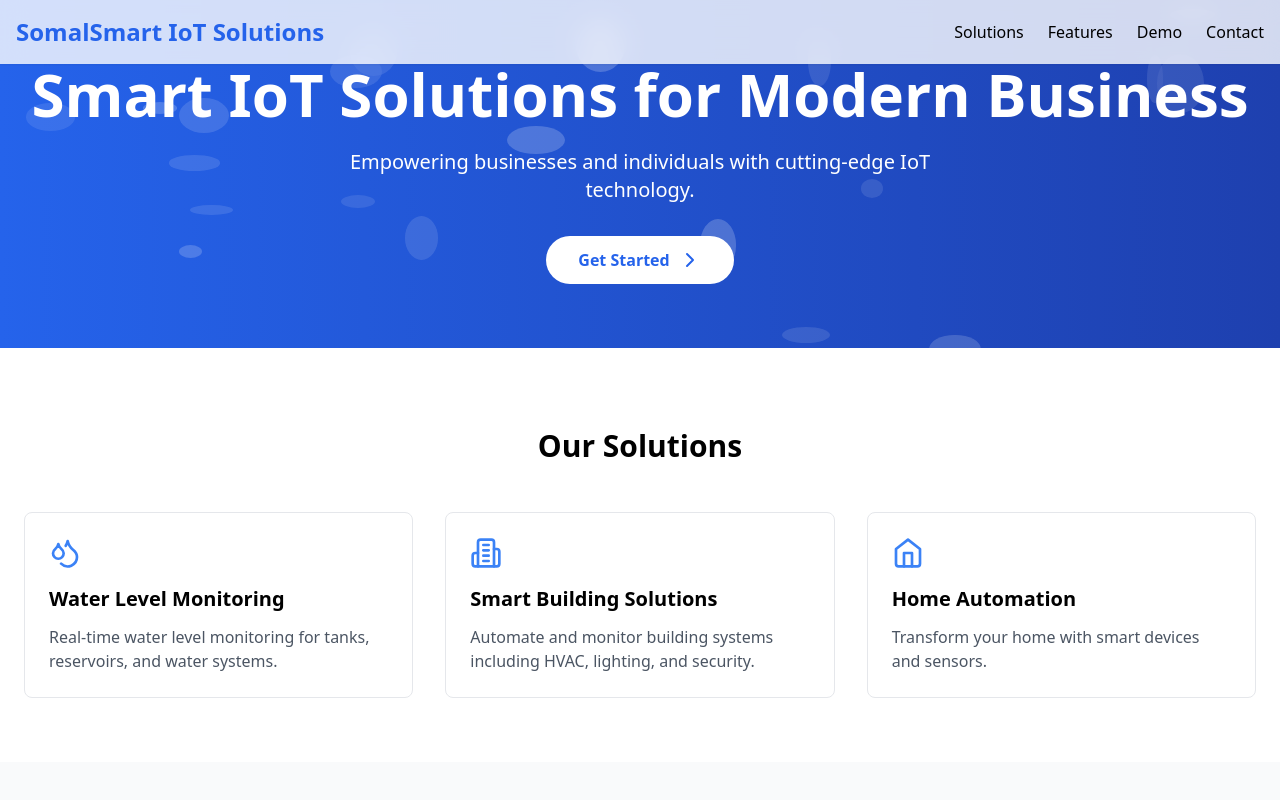
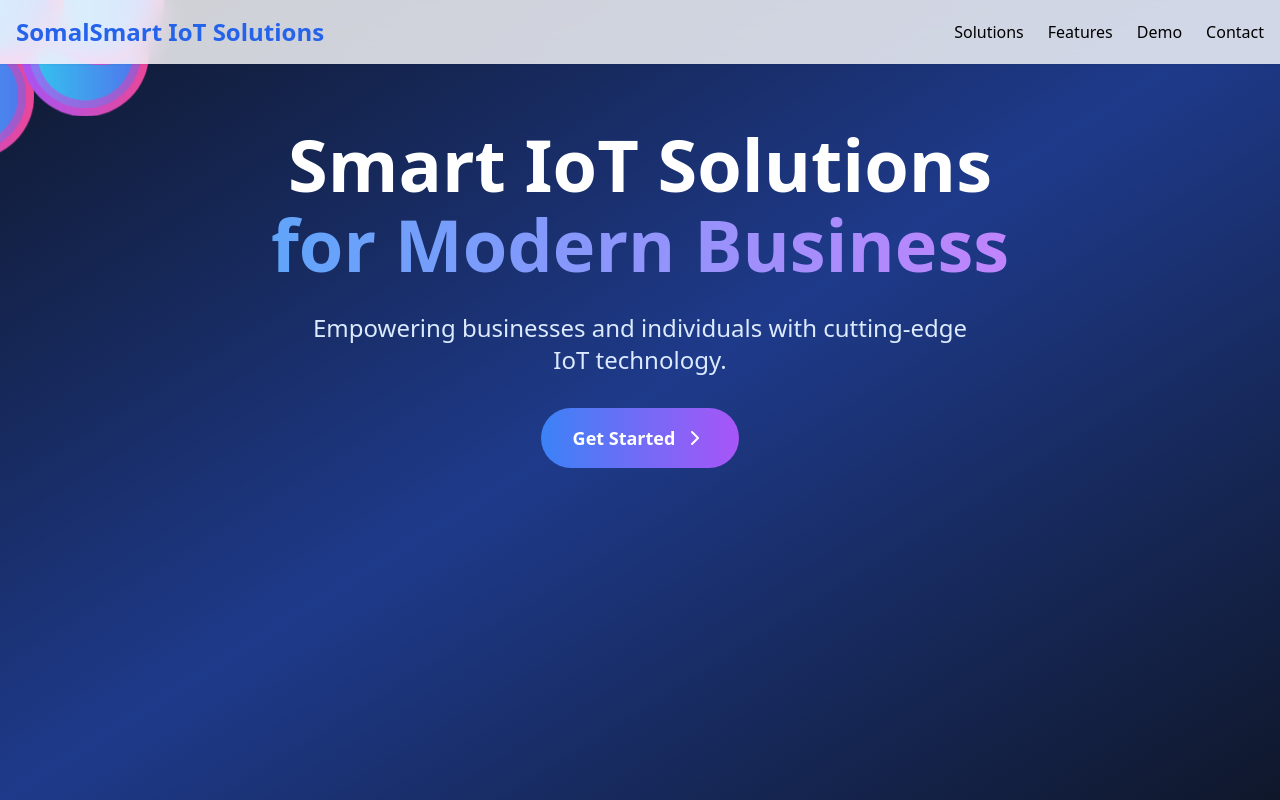
Before and after one commit to mustafasigad/iot-solutions-somalsmart, a Next.js app: page / in a window 1280 px wide. Shown: the top 800 px of the page. Built offline with nearby package versions, Linux system fonts and the light colour scheme.

Commit message:
new pakage added to  improve the landing  page

```diff
--- a/src/components/home/HeroSection.js
+++ b/src/components/home/HeroSection.js
@@ -1,45 +1,102 @@
-// src/components/home/HeroSection.js
 "use client"
 
+import React, { useEffect, useState } from 'react';
 import { ChevronRight } from 'lucide-react';
 
+const ChakraOrb = ({ delay = 0 }) => {
+  return (
+    <div className="absolute w-32 h-32 transform -translate-x-1/2 -translate-y-1/2"
+      style={{
+        animation: `float ${Math.random() * 10 + 20}s infinite ${delay}s`
+      }}>
+      <div className="relative w-full h-full">
+        <div className="absolute inset-0 rounded-full bg-gradient-to-r from-purple-500 to-pink-500 opacity-30 animate-pulse"
+          style={{ animationDuration: '3s' }} />
+        <div className="absolute inset-2 rounded-full bg-gradient-to-r from-blue-400 to-indigo-500 opacity-40 animate-pulse"
+          style={{ animationDuration: '4s' }} />
+        <div className="absolute inset-4 rounded-full bg-gradient-to-r from-cyan-400 to-blue-500 opacity-50 animate-pulse"
+          style={{ animationDuration: '5s' }} />
+      </div>
+    </div>
+  );
+};
+
 export default function HeroSection() {
+  const [mounted, setMounted] = useState(false);
+
+  useEffect(() => {
+    setMounted(true);
+    const style = document.createElement('style');
+    style.textContent = `
+      @keyframes float {
+        0%, 100% { transform: translate(-50%, -50%) rotate(0deg) translate(100px) rotate(0deg); }
+        50% { transform: translate(-50%, -50%) rotate(180deg) translate(100px) rotate(-180deg); }
+      }
+      @keyframes fadeSlideUp {
+        from { opacity: 0; transform: translateY(20px); }
+        to { opacity: 1; transform: translateY(0); }
+      }
+    `;
+    document.head.appendChild(style);
+    return () => document.head.removeChild(style);
+  }, []);
+
   const scrollToContact = () => {
-    document.getElementById('contact').scrollIntoView({ behavior: 'smooth' });
+    document.getElementById('contact')?.scrollIntoView({ behavior: 'smooth' });
   };
 
+  if (!mounted) return null;
+
   return (
-    <header className="relative bg-gradient-to-r from-blue-600 to-blue-800 text-white overflow-hidden">
-      <div className="absolute inset-0 opacity-20">
-        {Array.from({ length: 20 }).map((_, i) => (
-          <div
-            key={i}
-            className="absolute animate-pulse"
-            style={{
-              left: `${Math.random() * 100}%`,
-              top: `${Math.random() * 100}%`,
-              width: `${Math.random() * 50 + 10}px`,
-              height: `${Math.random() * 50 + 10}px`,
-              backgroundColor: 'white',
-              borderRadius: '50%',
-              animation: `pulse ${Math.random() * 3 + 2}s infinite`
-            }}
-          />
+    <header className="relative min-h-screen bg-gradient-to-br from-slate-900 via-blue-900 to-slate-900 text-white overflow-hidden">
+      <div className="absolute inset-0">
+        {Array.from({ length: 5 }).map((_, i) => (
+          <ChakraOrb key={i} delay={i * 2} />
         ))}
       </div>
-      <div className="container mx-auto px-6 py-16 relative">
-        <div className="flex flex-col items-center text-center">
-          <h1 className="text-4xl md:text-6xl font-bold mb-6 animate-fade-in">
-            Smart IoT Solutions for Modern Business
+
+      <div className="relative">
+        <div className="absolute inset-0 bg-gradient-to-b from-transparent via-blue-900/30 to-slate-900/80" />
+      </div>
+
+      <div className="container mx-auto px-6 py-32 relative z-10">
+        <div className="flex flex-col items-center text-center space-y-8">
+          <h1
+            className="text-5xl md:text-7xl font-bold"
+            style={{
+              animation: 'fadeSlideUp 1s ease-out forwards',
+              opacity: 0
+            }}
+          >
+            Smart IoT Solutions
+            <span className="block mt-2 bg-gradient-to-r from-blue-400 to-purple-400 bg-clip-text text-transparent">
+              for Modern Business
+            </span>
           </h1>
-          <p className="text-xl mb-8 max-w-2xl animate-fade-in-delay">
+
+          <p
+            className="text-xl md:text-2xl max-w-2xl text-blue-100"
+            style={{
+              animation: 'fadeSlideUp 1s ease-out 0.3s forwards',
+              opacity: 0
+            }}
+          >
             Empowering businesses and individuals with cutting-edge IoT technology.
           </p>
+
           <button
             onClick={scrollToContact}
-            className="bg-white text-blue-600 px-8 py-3 rounded-full font-semibold hover:bg-blue-50 flex items-center transform hover:scale-105 transition-all"
+            className="relative group bg-gradient-to-r from-blue-500 to-purple-500 px-8 py-4 rounded-full font-semibold text-lg transition-all duration-300 hover:scale-105 hover:shadow-lg hover:shadow-blue-500/30"
+            style={{
+              animation: 'fadeSlideUp 1s ease-out 0.6s forwards',
+              opacity: 0
+            }}
           >
-            Get Started <ChevronRight className="ml-2" />
+            <span className="relative z-10 flex items-center">
+              Get Started
+              <ChevronRight className="ml-2 transition-transform group-hover:translate-x-1" />
+            </span>
+            <div className="absolute inset-0 rounded-full bg-gradient-to-r from-blue-600 to-purple-600 opacity-0 group-hover:opacity-100 transition-opacity" />
           </button>
         </div>
       </div>
```
